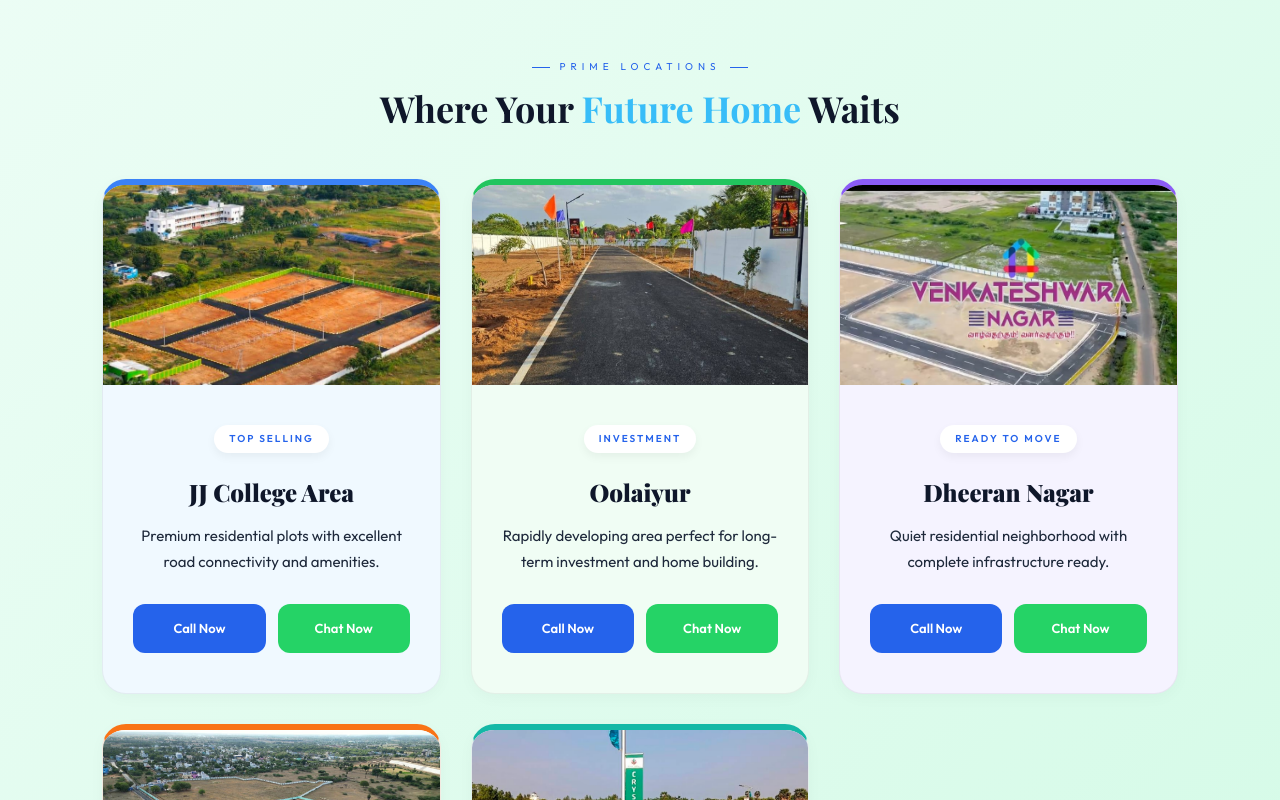
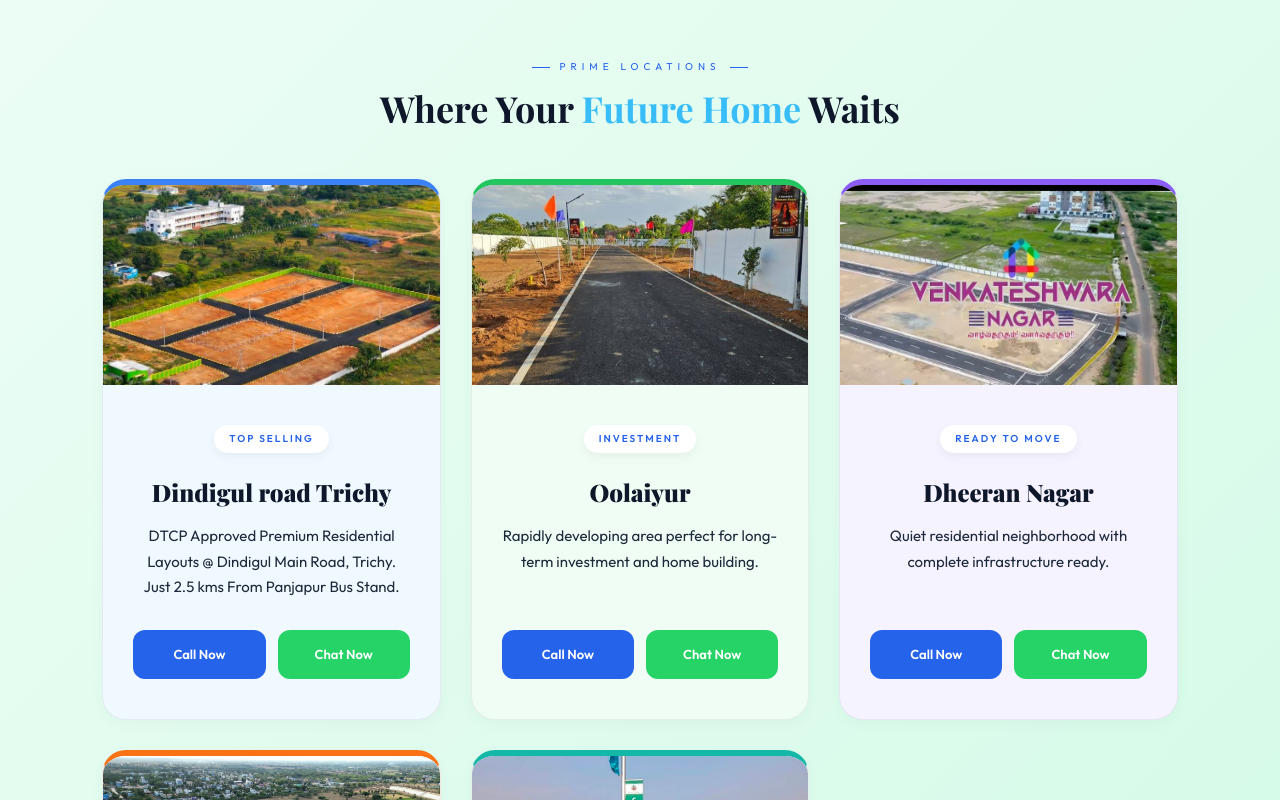
Before and after one commit to trichydtcplots-code/trichyplots, a React (Create React App) app: page / in a window 1280 px wide. Shown: the part 1531-2331 px from the top of the page. Built offline with nearby package versions, Linux system fonts and the light colour scheme; the HTML template or start-up script is replaced by a standard one; a web font is replaced by a local one.

Commit message:
added new feature

```diff
--- a/public/index.html
+++ b/public/index.html
@@ -3,11 +3,11 @@
 
 <head>
   <meta charset="utf-8" />
-  <link rel="icon" href="./logo.png" />
+  <link rel="icon" href="./public/logo.png" />
   <meta name="viewport" content="width=device-width, initial-scale=1" />
   <meta name="theme-color" content="#000000" />
   <meta name="description" content="Web site created using create-react-app" />
-  <link rel="apple-touch-icon" href="./logo.png" />
+  <link rel="apple-touch-icon" href="./public/logo.png" />
   <!--
       manifest.json provides metadata used when your web app is installed on a
       user's mobile device or desktop. See https://developers.google.com/web/fundamentals/web-app-manifest/
--- a/src/components/Areas.js
+++ b/src/components/Areas.js
@@ -2,7 +2,7 @@ import React from 'react';
 
 const Areas = () => {
   const areas = [
-    { title: 'JJ College Area', desc: 'Residential & commercial plots near JJ College Road' },
+    { title: 'Dindigul road Trichy', desc: 'Residential & commercial plots near JJ College Road' },
     { title: 'Oolaiyur', desc: 'Affordable residential plots in Oolaiyur' },
     { title: 'Dheeran Nagar', desc: 'Premium DTCP layouts in Dheeran Nagar' },
     { title: 'Nagamangalam', desc: 'Premium plots in serene Nagamangalam area' },
--- a/src/components/Locations.js
+++ b/src/components/Locations.js
@@ -3,9 +3,9 @@ import React from 'react';
 const Locations = () => {
   const locs = [
     {
-      name: "JJ College Area",
-      desc: "Premium residential plots with excellent road connectivity and amenities.",
-      img: "/assets/JJ college.jpeg",
+      name: "Dindigul road Trichy",
+      desc: "DTCP Approved Premium Residential Layouts @ Dindigul Main Road, Trichy. Just 2.5 kms From Panjapur Bus Stand.",
+      img: "/assets/Dindigul road.png",
       tag: "TOP SELLING"
     },
     {
```
Also changed, not shown: public/assets/Dindigul road.png (renamed from public/assets/JJ college.jpeg).
